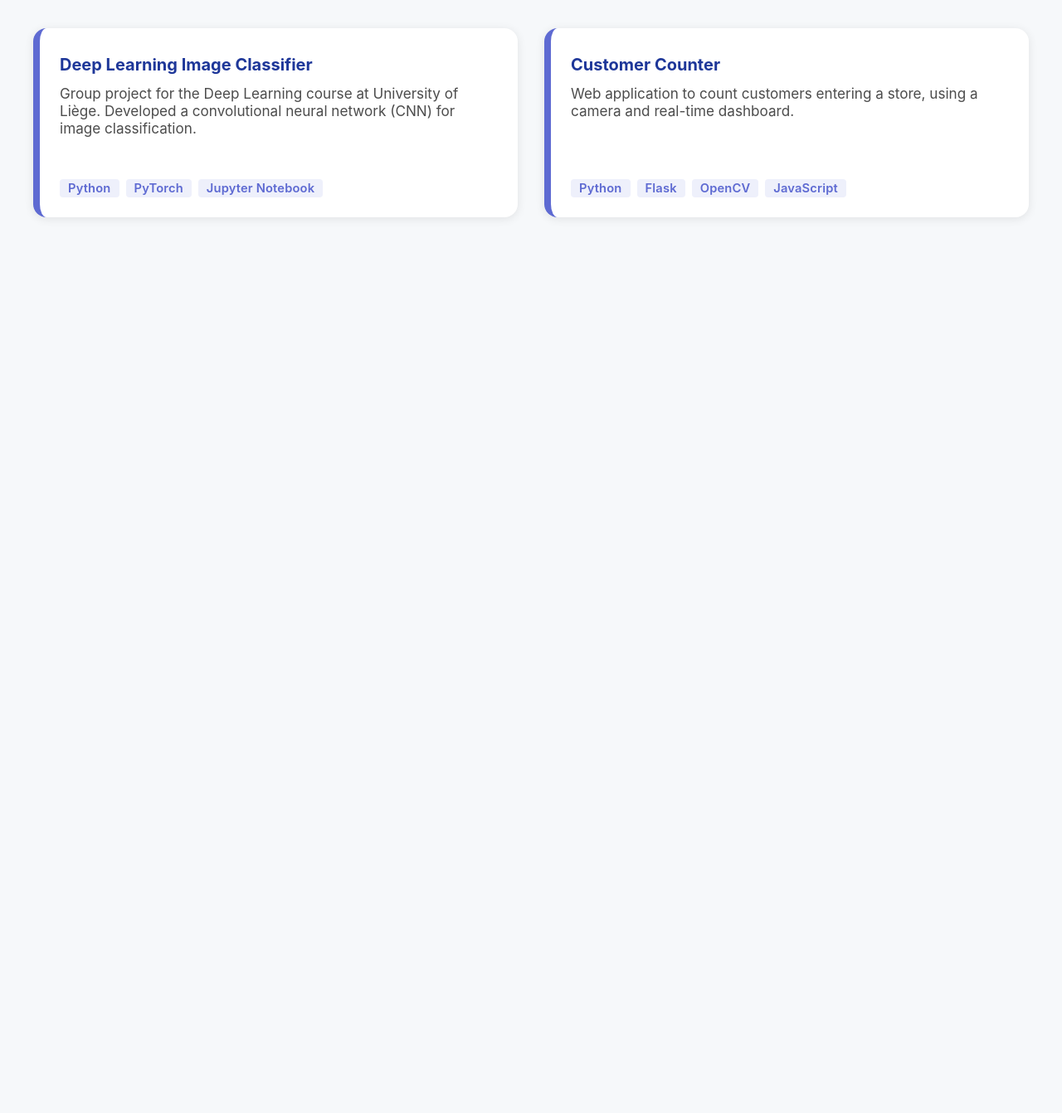
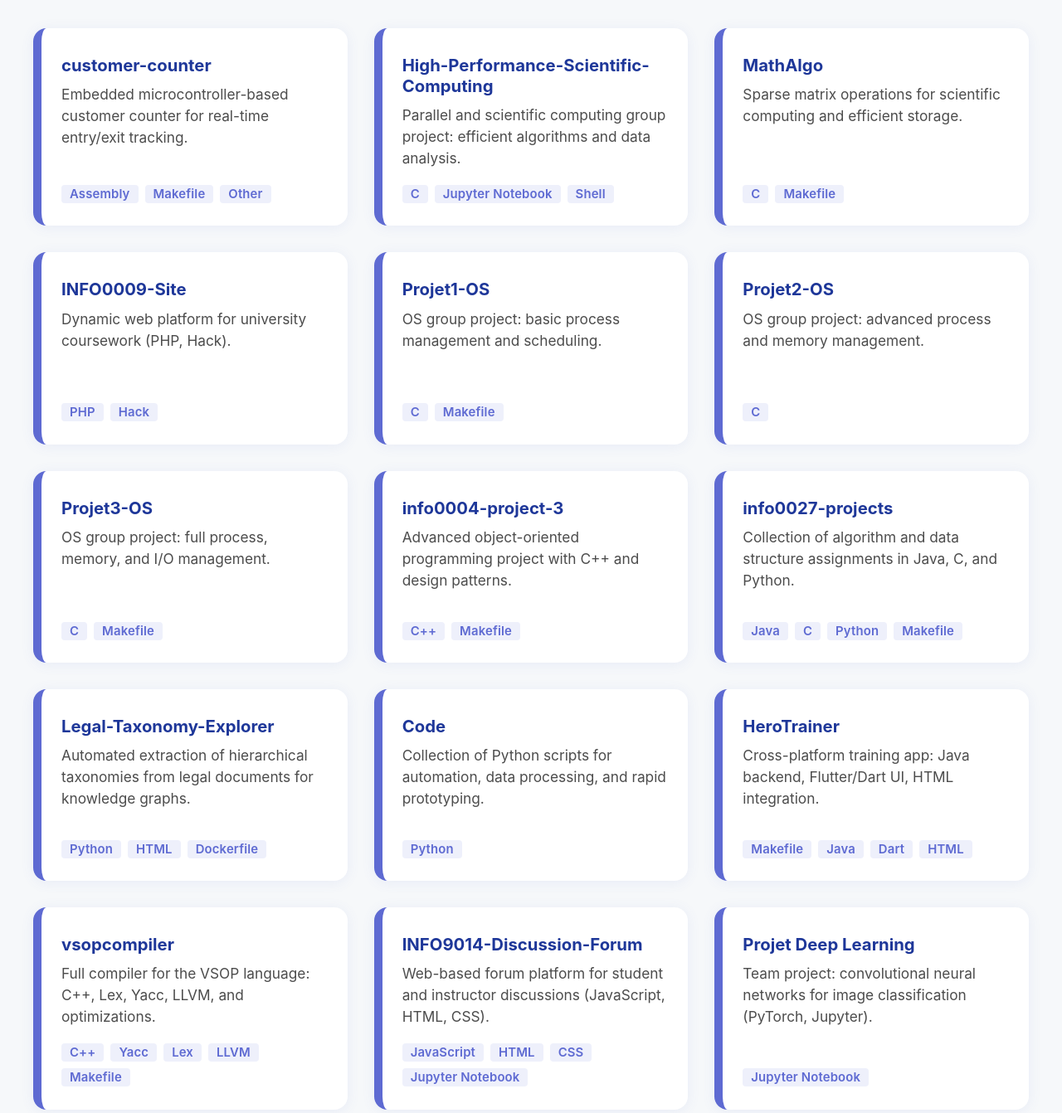
Before and after one commit to arnaudcfx/arnaudcfx.github.io, a plain HTML site: page index.html in a window 1280 px wide. Shown: the part 80-1422 px from the top of the page at 83% size. Before the commit the page ends 800 px from the top, so only its background shows below. Drawn offline with Linux system fonts and the light colour scheme.

Commit message:
Update index.html

```diff
--- a/index.html
+++ b/index.html
@@ -8,7 +8,7 @@
     body { font-family: 'Inter', Arial, sans-serif; background: #f6f8fa; margin:0; }
     .repo-grid {
       display: grid;
-      grid-template-columns: repeat(auto-fit, minmax(300px, 1fr));
+      grid-template-columns: repeat(auto-fit, minmax(320px, 1fr));
       gap: 2rem;
       padding: 2rem;
       max-width: 1200px;
@@ -17,9 +17,9 @@
     .repo-card {
       background: #fff;
       border-radius: 16px;
-      border-left: 8px solid #5e6ad2;
-      box-shadow: 0 2px 12px rgba(0,0,0,0.09);
-      padding: 2rem 1.5rem 1rem 1.5rem;
+      border-left: 10px solid #5e6ad2;
+      box-shadow: 0 2px 16px rgba(94,106,210,0.09);
+      padding: 2rem 1.5rem 1.2rem 1.5rem;
       text-decoration: none;
       color: #222;
       transition: transform 0.18s cubic-bezier(.4,2,.6,1), box-shadow 0.18s, border-color 0.2s;
@@ -31,21 +31,23 @@
       outline: none;
     }
     .repo-card:hover, .repo-card:focus {
-      box-shadow: 0 6px 24px rgba(94,106,210,0.18);
-      transform: translateY(-6px) scale(1.03);
+      box-shadow: 0 8px 32px rgba(94,106,210,0.19);
+      transform: translateY(-7px) scale(1.03);
+      border-left: 10px solid #1e3799;
       background: linear-gradient(100deg, #f8fafc 0%, #e0e7ff 100%);
-      border-left: 8px solid #1e3799;
+      outline: none;
     }
     .repo-card h3 {
-      margin: 0 0 0.75rem;
-      font-size: 1.25rem;
+      margin: 0 0 0.65rem;
+      font-size: 1.27rem;
       font-weight: 700;
       color: #1e3799;
     }
     .repo-card p {
-      margin: 0 0 1.5rem;
+      margin: 0 0 1.2rem;
       color: #4c4c4c;
-      font-size: 1.07rem;
+      font-size: 1.08rem;
+      line-height: 1.5;
     }
     .lang-list {
       display: flex;
@@ -59,7 +61,7 @@
       color: #5e6ad2;
       border-radius: 4px;
       padding: 2px 10px;
-      font-size: 0.92em;
+      font-size: 0.93em;
       font-weight: 600;
       letter-spacing: 0.01em;
     }
@@ -68,28 +70,150 @@
 <body>
   <h1 style="text-align:center;">My Projects Portfolio</h1>
   <div class="repo-grid">
-    <!-- Card: Deep Learning Project (private group) -->
-    <a class="repo-card" href="project-deep-learning.html">
-      <h3>Deep Learning Image Classifier</h3>
-      <p>Group project for the Deep Learning course at University of Liège. Developed a convolutional neural network (CNN) for image classification.</p>
+    <!-- customer-counter -->
+    <a class="repo-card" href="project-customer-counter.html">
+      <h3>customer-counter</h3>
+      <p>Embedded microcontroller-based customer counter for real-time entry/exit tracking.</p>
+      <div class="lang-list">
+        <span class="lang-tag">Assembly</span>
+        <span class="lang-tag">Makefile</span>
+        <span class="lang-tag">Other</span>
+      </div>
+    </a>
+    <!-- High-Performance-Scientific-Computing -->
+    <a class="repo-card" href="project-high-performance-scientific-computing.html">
+      <h3>High-Performance-Scientific-Computing</h3>
+      <p>Parallel and scientific computing group project: efficient algorithms and data analysis.</p>
+      <div class="lang-list">
+        <span class="lang-tag">C</span>
+        <span class="lang-tag">Jupyter Notebook</span>
+        <span class="lang-tag">Shell</span>
+      </div>
+    </a>
+    <!-- MathAlgo -->
+    <a class="repo-card" href="project-mathalgo.html">
+      <h3>MathAlgo</h3>
+      <p>Sparse matrix operations for scientific computing and efficient storage.</p>
+      <div class="lang-list">
+        <span class="lang-tag">C</span>
+        <span class="lang-tag">Makefile</span>
+      </div>
+    </a>
+    <!-- INFO0009-Site -->
+    <a class="repo-card" href="project-info0009-site.html">
+      <h3>INFO0009-Site</h3>
+      <p>Dynamic web platform for university coursework (PHP, Hack).</p>
+      <div class="lang-list">
+        <span class="lang-tag">PHP</span>
+        <span class="lang-tag">Hack</span>
+      </div>
+    </a>
+    <!-- Projet1-OS -->
+    <a class="repo-card" href="project-projet1-os.html">
+      <h3>Projet1-OS</h3>
+      <p>OS group project: basic process management and scheduling.</p>
+      <div class="lang-list">
+        <span class="lang-tag">C</span>
+        <span class="lang-tag">Makefile</span>
+      </div>
+    </a>
+    <!-- Projet2-OS -->
+    <a class="repo-card" href="project-projet2-os.html">
+      <h3>Projet2-OS</h3>
+      <p>OS group project: advanced process and memory management.</p>
+      <div class="lang-list">
+        <span class="lang-tag">C</span>
+      </div>
+    </a>
+    <!-- Projet3-OS -->
+    <a class="repo-card" href="project-projet3-os.html">
+      <h3>Projet3-OS</h3>
+      <p>OS group project: full process, memory, and I/O management.</p>
+      <div class="lang-list">
+        <span class="lang-tag">C</span>
+        <span class="lang-tag">Makefile</span>
+      </div>
+    </a>
+    <!-- info0004-project-3 -->
+    <a class="repo-card" href="project-info0004-project-3.html">
+      <h3>info0004-project-3</h3>
+      <p>Advanced object-oriented programming project with C++ and design patterns.</p>
+      <div class="lang-list">
+        <span class="lang-tag">C++</span>
+        <span class="lang-tag">Makefile</span>
+      </div>
+    </a>
+    <!-- info0027-projects -->
+    <a class="repo-card" href="project-info0027-projects.html">
+      <h3>info0027-projects</h3>
+      <p>Collection of algorithm and data structure assignments in Java, C, and Python.</p>
+      <div class="lang-list">
+        <span class="lang-tag">Java</span>
+        <span class="lang-tag">C</span>
+        <span class="lang-tag">Python</span>
+        <span class="lang-tag">Makefile</span>
+      </div>
+    </a>
+    <!-- Legal-Taxonomy-Explorer -->
+    <a class="repo-card" href="project-legal-taxonomy-explorer.html">
+      <h3>Legal-Taxonomy-Explorer</h3>
+      <p>Automated extraction of hierarchical taxonomies from legal documents for knowledge graphs.</p>
       <div class="lang-list">
         <span class="lang-tag">Python</span>
-        <span class="lang-tag">PyTorch</span>
+        <span class="lang-tag">HTML</span>
+        <span class="lang-tag">Dockerfile</span>
+      </div>
+    </a>
+    <!-- Code -->
+    <a class="repo-card" href="project-code.html">
+      <h3>Code</h3>
+      <p>Collection of Python scripts for automation, data processing, and rapid prototyping.</p>
+      <div class="lang-list">
+        <span class="lang-tag">Python</span>
+      </div>
+    </a>
+    <!-- HeroTrainer -->
+    <a class="repo-card" href="project-herotrainer.html">
+      <h3>HeroTrainer</h3>
+      <p>Cross-platform training app: Java backend, Flutter/Dart UI, HTML integration.</p>
+      <div class="lang-list">
+        <span class="lang-tag">Makefile</span>
+        <span class="lang-tag">Java</span>
+        <span class="lang-tag">Dart</span>
+        <span class="lang-tag">HTML</span>
+      </div>
+    </a>
+    <!-- vsopcompiler -->
+    <a class="repo-card" href="project-vsopcompiler.html">
+      <h3>vsopcompiler</h3>
+      <p>Full compiler for the VSOP language: C++, Lex, Yacc, LLVM, and optimizations.</p>
+      <div class="lang-list">
+        <span class="lang-tag">C++</span>
+        <span class="lang-tag">Yacc</span>
+        <span class="lang-tag">Lex</span>
+        <span class="lang-tag">LLVM</span>
+        <span class="lang-tag">Makefile</span>
+      </div>
+    </a>
+    <!-- INFO9014-Discussion-Forum -->
+    <a class="repo-card" href="project-info9014-discussion-forum.html">
+      <h3>INFO9014-Discussion-Forum</h3>
+      <p>Web-based forum platform for student and instructor discussions (JavaScript, HTML, CSS).</p>
+      <div class="lang-list">
+        <span class="lang-tag">JavaScript</span>
+        <span class="lang-tag">HTML</span>
+        <span class="lang-tag">CSS</span>
         <span class="lang-tag">Jupyter Notebook</span>
       </div>
     </a>
-    <!-- Card: Customer Counter (public repo) -->
-    <a class="repo-card" href="project-customer-counter.html">
-      <h3>Customer Counter</h3>
-      <p>Web application to count customers entering a store, using a camera and real-time dashboard.</p>
+    <!-- Projet Deep Learning -->
+    <a class="repo-card" href="project-projet-deep-learning.html">
+      <h3>Projet Deep Learning</h3>
+      <p>Team project: convolutional neural networks for image classification (PyTorch, Jupyter).</p>
       <div class="lang-list">
-        <span class="lang-tag">Python</span>
-        <span class="lang-tag">Flask</span>
-        <span class="lang-tag">OpenCV</span>
-        <span class="lang-tag">JavaScript</span>
+        <span class="lang-tag">Jupyter Notebook</span>
       </div>
     </a>
-    <!-- You can duplicate more cards below for each project -->
   </div>
 </body>
 </html>
```
